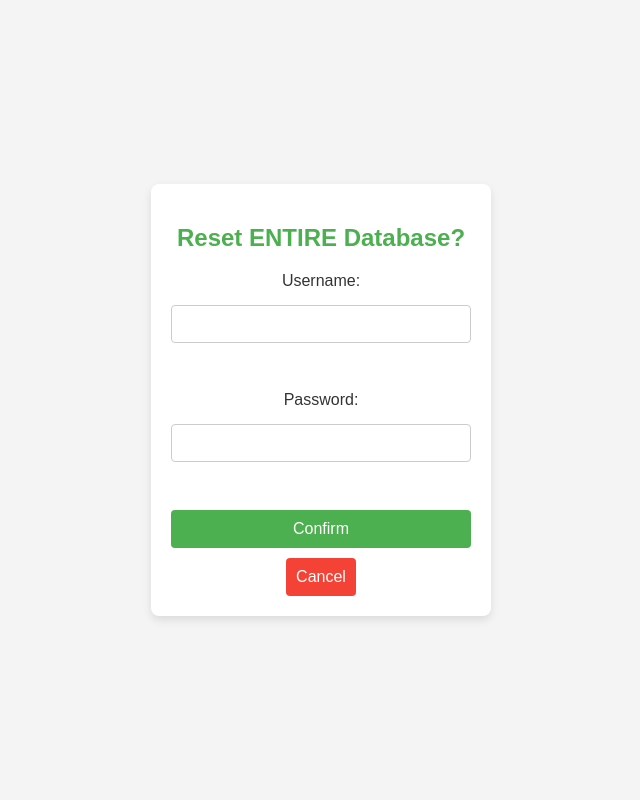
After one commit to DavidMajomi/Beer-co, a PHP site: page /confirmReset.php in a window 1280 px wide. The commit adds this page. Shown: the whole page, without its empty margins (319-959 px from the left). Run offline with PHP 8.4, Linux system fonts and the light colour scheme.

Commit message:
renames
changed prefixes for organization

```diff
--- a/AJAX_search.php
+++ b/AJAX_search.php
@@ -167,8 +167,8 @@
             <img src="path_to_logo.png" alt="Logo" class="logo">
         </div>
 
-        <div class="settings-container">
-            <a href='login.php' class="settings-link">
+        <div class="admin_settings-container">
+            <a href='admin_login.php' class="settings-link">
                 <i class="fas fa-cogs"></i>
             </a>
         </div>
--- a/CRUD_create.php
+++ b/CRUD_create.php
@@ -202,7 +202,7 @@ if ($_SERVER["REQUEST_METHOD"] == "POST") {
             // Attempt to execute the prepared statement
             if (mysqli_stmt_execute($stmt)) {
                 // Record created successfully. Redirect to landing page
-                header("location: index.php");
+                header("location: admin_index.php");
                 exit();
             } else {
                 echo "Oops! Something went wrong. Please try again later.";
@@ -322,7 +322,7 @@ if ($_SERVER["REQUEST_METHOD"] == "POST") {
                             </div>
                         </div>
                         <input type="submit" class="btn btn-primary" value="Submit">
-                        <a href="index.php" class="btn btn-secondary ml-2">Cancel</a>
+                        <a href="admin_index.php" class="btn btn-secondary ml-2">Cancel</a>
                     </form>
                 </div>
             </div>
--- a/CRUD_delete.php
+++ b/CRUD_delete.php
@@ -17,7 +17,7 @@ if(isset($_POST["id"]) && !empty($_POST["id"])){
         // Attempt to execute the prepared statement
         if(mysqli_stmt_execute($stmt)){
             // Records deleted successfully. Redirect to landing page
-            header("location: index.php");
+            header("location: admin_index.php");
             exit();
         } else{
             echo "Oops! Something went wrong. Please try again later.";
@@ -64,7 +64,7 @@ if(isset($_POST["id"]) && !empty($_POST["id"])){
                             <p>Are you sure you want to delete this beer record?</p>
                             <p>
                                 <input type="submit" value="Yes" class="btn btn-danger">
-                                <a href="index.php" class="btn btn-secondary">No</a>
+                                <a href="admin_index.php" class="btn btn-secondary">No</a>
                             </p>
                         </div>
                     </form>
--- a/CRUD_error.php
+++ b/CRUD_error.php
@@ -17,7 +17,7 @@
             <div class="row">
                 <div class="col-md-12">
                     <h2 class="mt-5 mb-3">Invalid Request</h2>
-                    <div class="alert alert-danger">Sorry, you've made an invalid request. Please <a href="index.php" class="alert-link">go back</a> and try again.</div>
+                    <div class="alert alert-danger">Sorry, you've made an invalid request. Please <a href="admin_index.php" class="alert-link">go back</a> and try again.</div>
                 </div>
             </div>
         </div>
--- a/CRUD_read.php
+++ b/CRUD_read.php
@@ -141,7 +141,7 @@ if(isset($_GET["id"]) && !empty(trim($_GET["id"]))){
                         <label>Stock Status</label>
                         <p><b><?php echo "<td><img src='" . ($row['stock'] == 1 ? 'images/yes.png' : 'images/no.png') . "' alt='" . ($row['stock'] == 1 ? 'Yes' : 'No') . "' style='width: 20px; height: 20px;'></td>"; ?></b></p>
                     </div>
-                    <p><a href="index.php" class="btn btn-primary">Back</a></p>
+                    <p><a href="admin_index.php" class="btn btn-primary">Back</a></p>
                 </div>
             </div>
         </div>
--- a/CRUD_update.php
+++ b/CRUD_update.php
@@ -175,7 +175,7 @@ if(isset($_POST["id"]) && !empty($_POST["id"])){
             // Attempt to execute the prepared statement
             if (mysqli_stmt_execute($stmt)){
                 // Records updated successfully. Redirect to main page
-                header("location: index.php");
+                header("location: admin_index.php");
                 exit();
             } else{
                 echo "Oops! Something went wrong. Please try again later.";
@@ -355,7 +355,7 @@ if(isset($_POST["id"]) && !empty($_POST["id"])){
                         </div>
                         <input type="hidden" name="id" value="<?php echo $id; ?>"/>
                         <input type="submit" class="btn btn-primary" value="Submit">
-                        <a href="index.php" class="btn btn-secondary ml-2">Cancel</a>
+                        <a href="admin_index.php" class="btn btn-secondary ml-2">Cancel</a>
                     </form>
                 </div>
             </div>
--- a/login.php
+++ b/admin_login.php
@@ -33,7 +33,7 @@ if ($_SERVER["REQUEST_METHOD"] == "POST") {
             // Successful login, store user data in session
             $_SESSION['username'] = $username;
             // Redirect to a protected page (e.g., dashboard)
-            header("Location: settings.php");
+            header("Location: admin_settings.php");
             exit;
         } else {
             $errorMessage = "Invalid user!";
--- /dev/null
+++ b/confirmReset.php
@@ -0,0 +1,161 @@
+<?php
+// Step 1: Connect to the MySQL server
+$link = mysqli_connect("localhost", "root", "");
+
+// Check if the connection was successful
+if (!$link) {
+    die("Connection failed: " . mysqli_connect_error());
+}
+
+// Select the database
+$db_name = "admin_db";
+mysqli_select_db($link, $db_name);
+
+// Step 2: Start the session
+session_start();
+
+// Step 3: Handle form submission
+$errorMessage = ''; // Initialize the error message variable
+if ($_SERVER["REQUEST_METHOD"] == "POST") {
+    // Check if username and password are set in the POST array
+    if (isset($_POST['username']) && isset($_POST['password'])) {
+        // Get the username and password from the form
+        $username = $_POST['username'];
+        $password = $_POST['password'];
+
+        // Step 4: Query the database to find the user
+        $query = "SELECT * FROM users WHERE username = '$username'";
+        $result = mysqli_query($link, $query);
+
+        // Check if the user exists
+        if (mysqli_num_rows($result) == 1) {
+            $user = mysqli_fetch_assoc($result);
+
+            // Step 5: Verify the password
+            if (password_verify($password, $user['password'])) {
+                // Successful login, store user data in session
+                $_SESSION['username'] = $username;
+                // Redirect to a protected page (e.g., dashboard)
+                header("Location: startUp.php");
+                exit;
+            } else {
+                $errorMessage = "Invalid user!";
+            }
+        } else {
+            $errorMessage = "Invalid user!";
+        }
+    } else {
+        $errorMessage = "Please verify your data to reset the system.";
+    }
+}
+
+// Close the database connection
+mysqli_close($link);
+?>
+
+<!DOCTYPE html>
+<html lang="en">
+<head>
+    <meta charset="UTF-8">
+    <meta name="viewport" content="width=device-width, initial-scale=1.0">
+    <title>Login</title>
+    <style>
+        body {
+            font-family: Arial, sans-serif;
+            background-color: #f4f4f4;
+            color: #333;
+            display: flex;
+            justify-content: center;
+            align-items: center;
+            height: 100vh;
+            margin: 0;
+        }
+        .container {
+            background-color: #fff;
+            padding: 20px;
+            border-radius: 8px;
+            box-shadow: 0 4px 8px rgba(0, 0, 0, 0.1);
+            width: 300px;
+            text-align: center;
+        }
+        h2 {
+            color: #4CAF50;
+        }
+        form {
+            display: flex;
+            flex-direction: column;
+            gap: 15px;
+        }
+        label {
+            font-size: 16px;
+        }
+        input[type="text"],
+        input[type="password"] {
+            padding: 10px;
+            font-size: 14px;
+            border: 1px solid #ccc;
+            border-radius: 4px;
+        }
+        input[type="submit"] {
+            padding: 10px;
+            background-color: #4CAF50;
+            color: white;
+            border: none;
+            border-radius: 4px;
+            font-size: 16px;
+            cursor: pointer;
+        }
+        input[type="submit"]:hover {
+            background-color: #45a049;
+        }
+        .cancel-button {
+            padding: 10px;
+            background-color: #f44336; /* Red background */
+            color: white;
+            border: none;
+            border-radius: 4px;
+            font-size: 16px;
+            cursor: pointer;
+            text-decoration: none;
+            display: inline-block;
+            margin-top: 10px;
+        }
+        .cancel-button:hover {
+            background-color: #d32f2f; /* Darker red on hover */
+        }
+        .error-message {
+            color: #ff0000;
+            font-weight: bold;
+            margin-bottom: 15px;
+            text-align: center;
+        }
+    </style>
+</head>
+<body>
+
+<div class="container">
+    <?php if (!empty($errorMessage)): ?>
+        <div class="error-message">
+            <?php echo $errorMessage; ?>
+        </div>
+    <?php endif; ?>
+
+    <h2>Reset ENTIRE Database?</h2>
+
+    <!-- Login form -->
+    <form method="POST" action="">
+        <label for="username">Username:</label>
+        <input type="text" name="username" id="username" required><br>
+
+        <label for="password">Password:</label>
+        <input type="password" name="password" id="password" required><br>
+
+        <input type="submit" value="Confirm">
+    </form>
+
+    <!-- Cancel button -->
+    <a href="admin_settings.php" class="cancel-button">Cancel</a>
+</div>
+
+</body>
+</html>
```
Also changed, not shown: admin_settings.php (renamed from settings.php, +25 -1 lines), admin_index.php (renamed from index.php).
